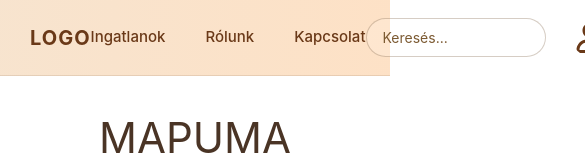
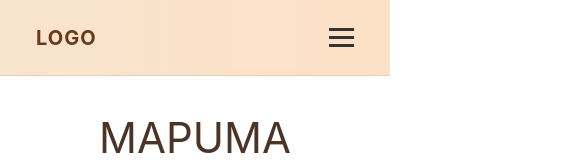
Before and after one commit to martonfalvai/szakdoga, a React (Create React App) app in the folder frontend/: page / in a window 390 px wide. Shown: the top 160 px of the page, 585 px wide, since content can reach past the window. Built offline with nearby package versions, Linux system fonts and the light colour scheme.

Commit message:
navbar responsive

```diff
--- a/frontend/src/components/Navbar/Navbar.module.css
+++ b/frontend/src/components/Navbar/Navbar.module.css
@@ -4,10 +4,8 @@
   width: 100%;
   backdrop-filter: blur(14px);
   -webkit-backdrop-filter: blur(14px);
-
   background: linear-gradient(to right, #f6dfc6d9, #fddcbcd9);
   border-bottom: 1px solid rgba(120, 90, 60, 0.15);
-
   z-index: 1000;
 }
 
@@ -16,7 +14,6 @@
   margin: 0 auto;
   height: 75px;
   padding: 0 30px;
-
   display: flex;
   align-items: center;
   justify-content: space-between;
@@ -30,6 +27,8 @@
   color: #6a3918;
   cursor: pointer;
   transition: all 0.3s ease;
+  padding: 6px;
+  border-radius: 50%;
 }
 
 .logo:hover {
@@ -72,6 +71,7 @@
 .navButton:hover::after {
   width: 100%;
 }
+
 
 .rightMenu {
   display: flex;
@@ -117,3 +117,83 @@
   background: rgba(120, 80, 50, 0.15);
   transform: scale(1.1);
 }
+
+
+.hamburger {
+  display: none;
+  flex-direction: column;
+  gap: 5px;
+  cursor: pointer;
+  background: none;
+  border: none;
+  padding: 6px;
+  margin-left: auto;
+}
+
+.hamburgerLine {
+  width: 25px;
+  height: 3px;
+  background-color: #333;
+  transition: all 0.3s ease;
+}
+
+.hamburgerLine.open:nth-child(1) {
+  transform: translateY(8px) rotate(45deg);
+}
+
+.hamburgerLine.open:nth-child(2) {
+  opacity: 0;
+}
+
+.hamburgerLine.open:nth-child(3) {
+  transform: translateY(-8px) rotate(-45deg);
+}
+
+
+.mobileMenu {
+  display: none;
+  flex-direction: column;
+  gap: 1rem;
+  background-color: white;
+  box-shadow: 0 2px 4px rgba(0, 0, 0, 0.1);
+  padding: 1rem;
+  width: 90%;
+  position: absolute;
+  top: 75px;
+  z-index: 999;
+  transition: max-height 0.3s ease, opacity 0.3s ease;
+  max-height: 0;
+  opacity: 0;
+  overflow: hidden;
+}
+
+.mobileMenu .navButton {
+  width: fit-content;
+}
+
+.mobileMenuOpen {
+  display: flex;
+  max-height: 300px;
+  opacity: 1;
+}
+
+
+@media (max-width: 900px) {
+  .searchInput {
+    display: none;
+  }
+}
+
+@media (max-width: 640px) {
+  .centerMenu {
+    display: none;
+  }
+
+  .rightMenu {
+    display: none;
+  }
+
+  .hamburger {
+    display: flex;
+  }
+}
--- a/frontend/src/components/Navbar/Navbar.tsx
+++ b/frontend/src/components/Navbar/Navbar.tsx
@@ -1,10 +1,12 @@
-import React from "react";
+import React, { useState, useRef, useEffect } from "react";
+import { useNavigate } from "react-router-dom";
 import styles from "./Navbar.module.css";
-import { useNavigate } from "react-router-dom";
 import UserIcon from "../../Icons/UserIcon";
 
 const Navbar: React.FC = () => {
   const navigate = useNavigate();
+  const [open, setOpen] = useState(false);
+  const navRef = useRef<HTMLElement>(null);
 
   const navItems = [
     { name: "Ingatlanok", link: "/apartments" },
@@ -12,15 +14,24 @@ const Navbar: React.FC = () => {
     { name: "Kapcsolat", link: "/contact" },
   ];
 
+
+  useEffect(() => {
+    const handleClickOutside = (e: MouseEvent) => {
+      if (navRef.current && !navRef.current.contains(e.target as Node )) {
+        setOpen(false);
+      }
+    };
+
+    document.addEventListener("mousedown", handleClickOutside);
+    return () => {
+      document.removeEventListener("mousedown", handleClickOutside);
+    };
+  }, []);
+
   return (
-    <nav className={styles.navbar}>
+    <nav ref={navRef} className={styles.navbar}>
       <div className={styles.navbarContent}>
-
-
-        <div
-          className={styles.logo}
-          onClick={() => navigate("/")}
-        >
+        <div className={styles.logo} onClick={() => navigate("/")}>
           LOGO
         </div>
 
@@ -36,18 +47,40 @@ const Navbar: React.FC = () => {
           ))}
         </div>
 
-
         <div className={styles.rightMenu}>
           <input
-          type="text"
-          placeholder="Keresés..."
-          className={styles.searchInput}/>
+            type="text"
+            placeholder="Keresés..."
+            className={styles.searchInput}
+          />
           <UserIcon
             className={styles.icon}
             onClick={() => navigate("/login")}
           />
         </div>
 
+        {/* IDE KERÜLT: navbarContent-en belül, jobb szélen */}
+        <button
+          className={styles.hamburger}
+          onClick={() => setOpen(!open)}
+          aria-label="Toggle menu"
+        >
+          <span className={`${styles.hamburgerLine} ${open ? styles.open : ""}`} />
+          <span className={`${styles.hamburgerLine} ${open ? styles.open : ""}`} />
+          <span className={`${styles.hamburgerLine} ${open ? styles.open : ""}`} />
+        </button>
+      </div>
+
+      <div className={`${styles.mobileMenu} ${open ? styles.mobileMenuOpen : ""}`}>
+        {navItems.map((item) => (
+          <button
+            key={item.name}
+            onClick={() => { navigate(item.link); setOpen(false); }}
+            className={styles.navButton}
+          >
+            {item.name}
+          </button>
+        ))}
       </div>
     </nav>
   );
```
Lines whose indentation alone changed are shown as unchanged.
